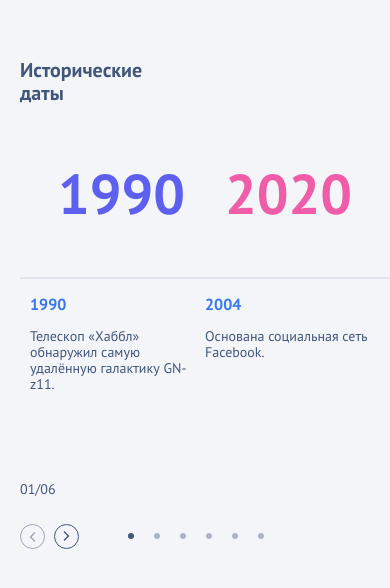
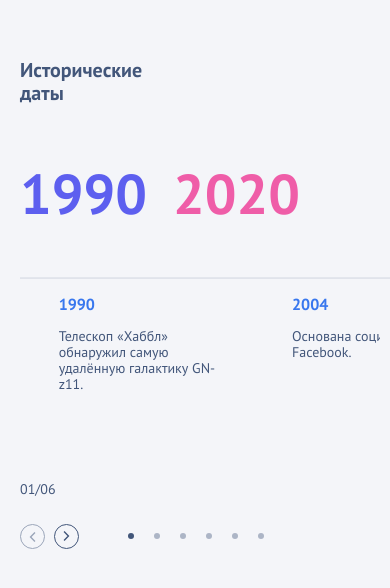
Before and after one commit to SimaNazarova/only-test, a React app: page / in a window 390 px wide. Shown: the top 588 px of the page. Built offline with nearby package versions, Linux system fonts and the light colour scheme; a web font is replaced by a local one.

Commit message:
фикс анимации

```diff
--- a/src/components/Pages.tsx
+++ b/src/components/Pages.tsx
@@ -9,15 +9,15 @@ const Pages: React.FC = () => {
   const { slidesId, slides, setSlidesId } = useStore();
 
   function counter(direction: string): void {
+    if (direction === "left") {
+      setSlidesId(slidesId - 1);
+    } else {
+      setSlidesId(slidesId + 1);
+    }
     gsap.to(".slider", {
       opacity: 0,
       duration: 0.5,
       onComplete: () => {
-        if (direction === "left") {
-          setSlidesId(slidesId - 1);
-        } else {
-          setSlidesId(slidesId + 1);
-        }
         gsap.fromTo(".slider", { y: 25 }, { opacity: 1, duration: 0.5, y: 0 });
       },
     });
--- a/src/components/SwiperContainer.tsx
+++ b/src/components/SwiperContainer.tsx
@@ -28,7 +28,7 @@ function SwiperContainer() {
         }}
         modules={[Navigation]}
         className="swiper"
-        slidesPerView={width > 800 ? 3 : 2}>
+        slidesPerView={width > 800 ? 3 : 1.5}>
         {selectedSlides.dates.map((slide, index) => {
           return (
             <SwiperSlide key={index}>
--- a/src/styles/SwiperContainer.scss
+++ b/src/styles/SwiperContainer.scss
@@ -37,7 +37,7 @@
   height: 200px;
   margin-right: 10px;
   @media (max-width: 600px) {
-    max-width: 166px;
+    width: 166px;
   }
 
   &__year {
--- a/src/styles/Years.scss
+++ b/src/styles/Years.scss
@@ -8,7 +8,8 @@
   justify-content: center;
   margin-top: 96px;
   @media (max-width: 600px) {
-    gap: 40px;
+    gap: 26px;
+    justify-content: flex-start;
     margin-top: 56px;
   }
 
--- a/src/utils/utils.ts
+++ b/src/utils/utils.ts
@@ -3,11 +3,11 @@ export function switchByBullet(
   id: number,
   stateAction: (val: number) => void
 ): void {
+  stateAction(id);
   gsap.to(".slider", {
     opacity: 0,
     duration: 0.5,
     onComplete: () => {
-      stateAction(id);
       gsap.fromTo(".slider", { y: 25 }, { opacity: 1, duration: 0.5, y: 0 });
     },
   });
```
